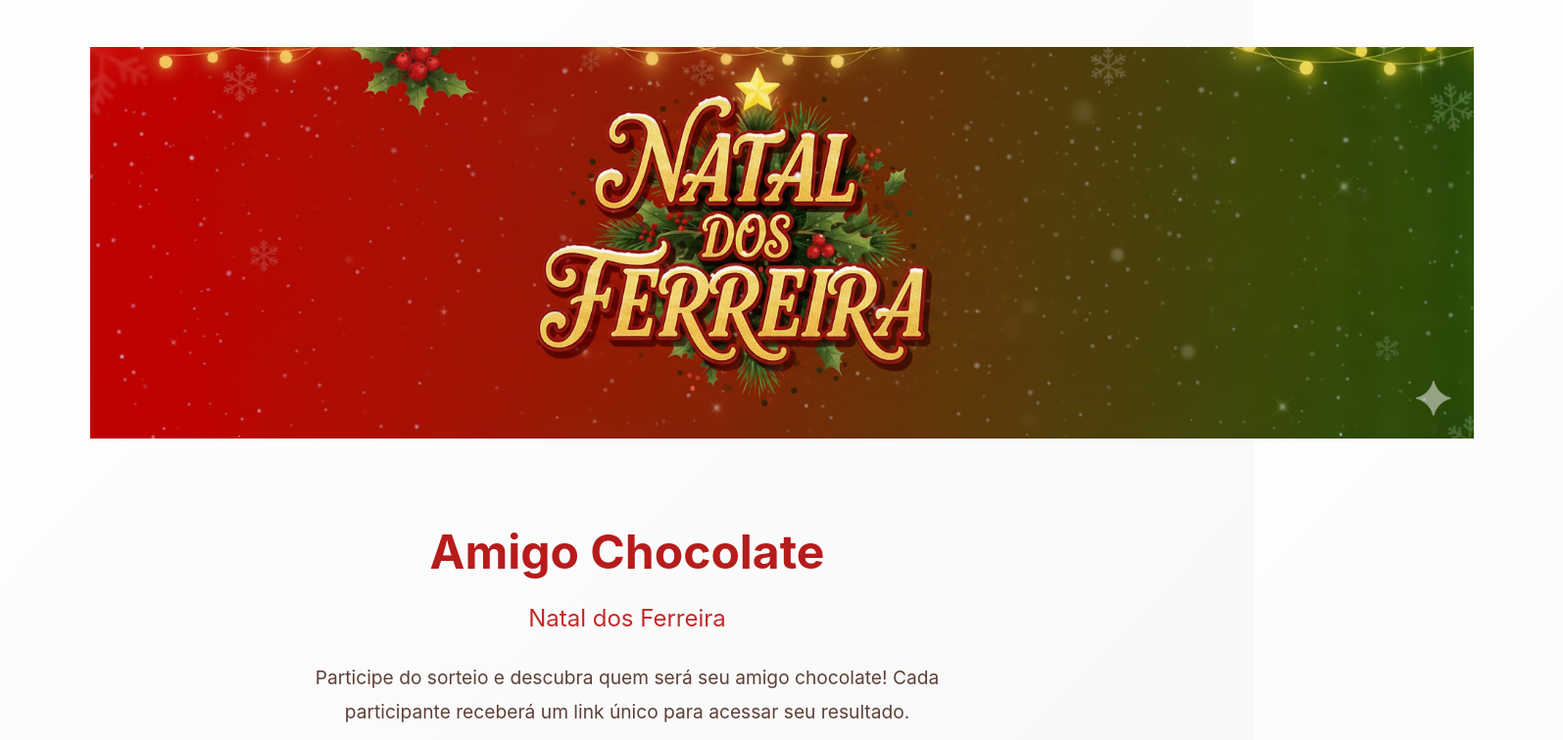
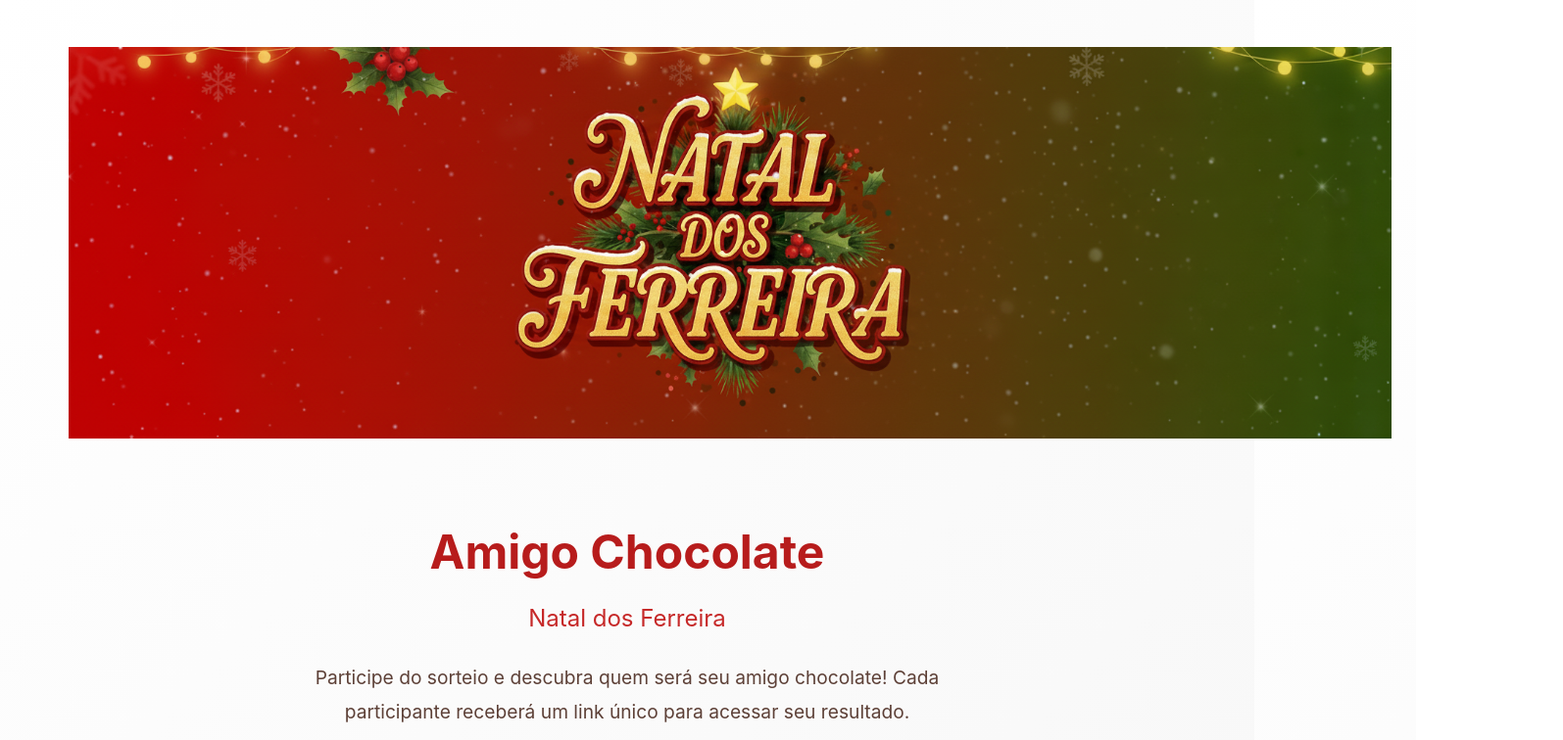
Before and after one commit to MayyconFS/amigo-chocolate-main, a React (Vite) app: page / in a window 1280 px wide. Shown: the top 756 px of the page at 98% size, 1595 px wide, since content can reach past the window. Built offline with nearby package versions, Linux system fonts and the light colour scheme; no server answers.

Commit message:
fix: update admin password hash in setup_admin_crypt.sql and adjust header styles in Home.css

```diff
--- a/src/pages/Home.css
+++ b/src/pages/Home.css
@@ -337,11 +337,11 @@
 .header-wrapper {
   position: relative;
   /* make the header full-bleed (edge-to-edge) while kept inside the centered container */
-  left: 50%;
+  left: 55%;
   right: 50%;
   margin-left: -50vw;
   margin-right: -50vw;
-  width: 1595px;
+  width: 1400px;
   min-height: 200px;
   /* ou o tamanho que quiser */
 
```
Also changed, not shown: public/logo3.png, 1 other file (tests, documents, lock files or other folders).
